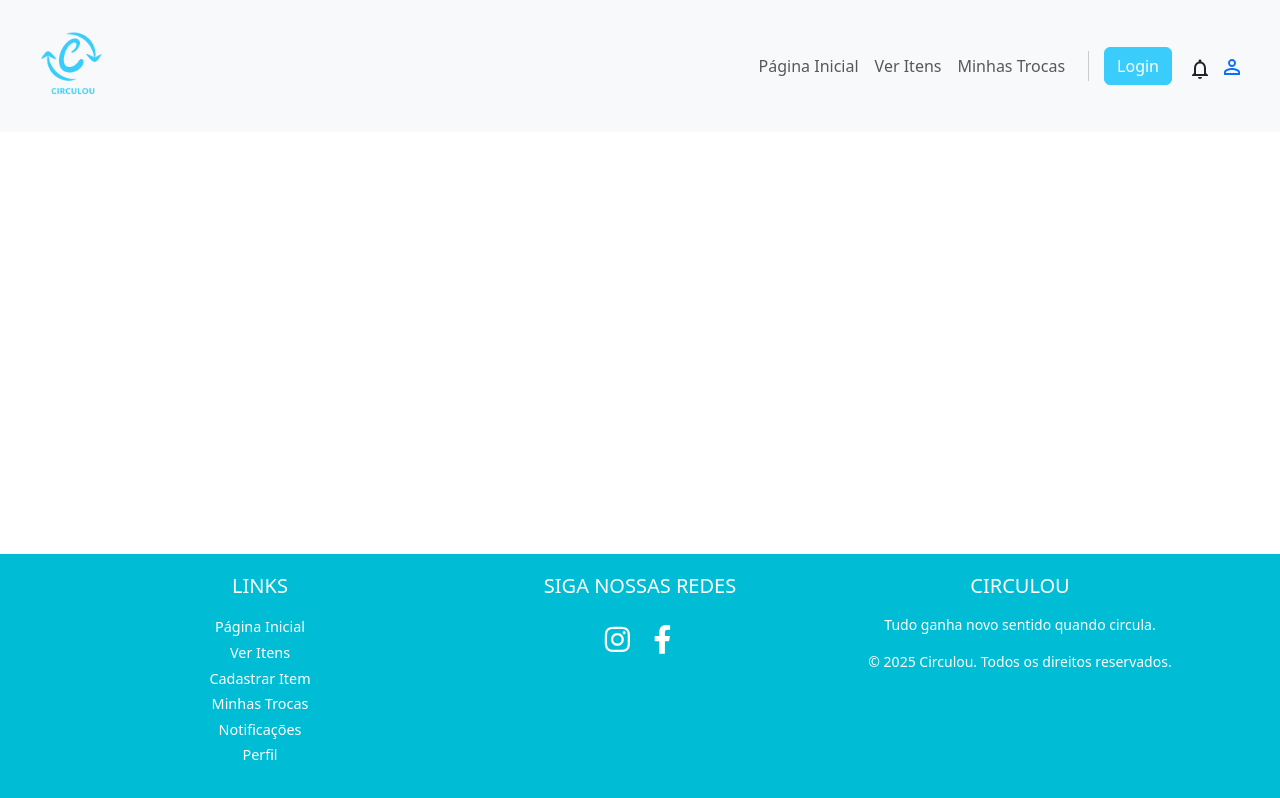
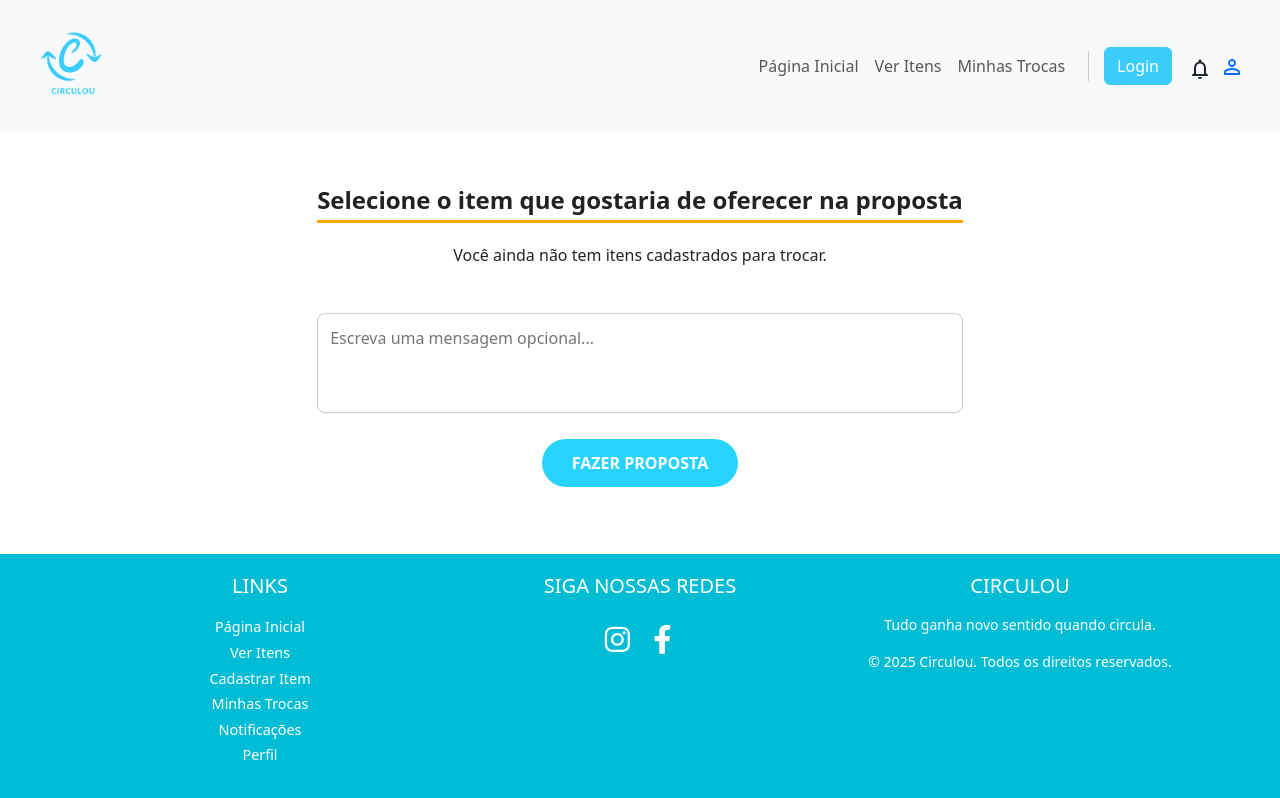
Before and after one commit to brunamartinsdev/frontend-feira-de-trocas, a React (Vite) app: page /propor-troca/1 in a window 1280 px wide. Built offline with nearby package versions, Linux system fonts and the light colour scheme.

Commit message:
Atualização

```diff
--- a/src/App.jsx
+++ b/src/App.jsx
@@ -4,6 +4,7 @@ import { BrowserRouter, Routes, Route } from 'react-router-dom';
 
 import LoginPage from './pages/LoginPage';
 import CadastrarItemPage from './pages/CadastrarItemPage';
+import PropostaTrocaPage from './pages/PropostaTrocaPage';
 
 import Header from './components/Header.jsx';
 import Footer from './components/Footer.jsx';
@@ -20,6 +21,7 @@ function App() {
         <Route path="/" element={<HomePage />} />
         <Route path="/login" element={<LoginPage />} />
         <Route path="/cadastrar-item" element={<CadastrarItemPage />} />
+        <Route path="/propor-troca/:itemId" element={<PropostaTrocaPage />} /> {}
         {/* Exemplo de páginas futuras:
         <Route path="/perfil" element={<PerfilPage />} />
         <Route path="/cadastro" element={<CadastroItemPage />} />
--- a/src/components/ItemCard.jsx
+++ b/src/components/ItemCard.jsx
@@ -1,22 +1,33 @@
 import React from 'react';
+import { useNavigate } from 'react-router-dom'; // adicionado para navegação
 
-const ItemCard = ({ item }) => { //recebe um objeto 'item' como prop
+const ItemCard = ({ item }) => {
+    const navigate = useNavigate(); // hook para redirecionamento
+
+    const handleProporTroca = () => {
+        navigate(`/propor-troca/${item.id}`); //  redireciona com o ID do item
+    };
+
     return (
         <div className="card h-100">
             {item.foto ?
-                //se o item tem foto, usa a imagem real
                 <img src={item.foto} alt={item.nome} className="card-img-top" style={{ height: '300px', objectFit: 'cover' }} />
-            :
-            //placeholder de imagem se não tiver foto
-            <div className="card-img-top bg-light d-flex align-items-center justify-content-center" style={{ height: '180px' }}>
-                <span className="text-muted">Sem Foto</span>
-            </div>
-      }
+                :
+                <div className="card-img-top bg-light d-flex align-items-center justify-content-center" style={{ height: '180px' }}>
+                    <span className="text-muted">Sem Foto</span>
+                </div>
+            }
             <div className="card-body d-flex flex-column">
                 <h5 className="card-title">{item.nome}</h5>
                 <p className="card-text text-muted mb-2">Categoria: {item.categoria}</p>
                 <p className="card-text text-muted mb-2">Usuário: {item.usuarioResponsavel.nome}</p>
-                <button className="btn btn-primary btn-sm mt-auto custom-troca-button" style={{ backgroundColor: '#3accfa', borderColor: '#3accfa' }}>Propor Troca</button>
+                <button
+                    className="btn btn-primary btn-sm mt-auto custom-troca-button"
+                    style={{ backgroundColor: '#3accfa', borderColor: '#3accfa' }}
+                    onClick={handleProporTroca} // evento adicionado
+                >
+                    Propor Troca
+                </button>
             </div>
         </div>
     );
--- /dev/null
+++ b/src/pages/PropostaTrocaPage.css
@@ -0,0 +1,91 @@
+.proposta-container {
+  padding: 40px;
+  max-width: 1000px;
+  margin: auto;
+  text-align: center;
+}
+
+.item-desejado {
+  display: flex;
+  gap: 20px;
+  align-items: center;
+  background-color: #f4f4f4;
+  border-radius: 15px;
+  padding: 20px;
+  margin-bottom: 30px;
+}
+
+.item-desejado img {
+  width: 150px;
+  height: 150px;
+  border-radius: 12px;
+  object-fit: cover;
+}
+
+.lista-itens {
+  display: flex;
+  gap: 20px;
+  flex-wrap: wrap;
+  justify-content: center;
+  margin-bottom: 30px;
+}
+
+.item-card {
+  background: white;
+  border: 2px solid transparent;
+  border-radius: 12px;
+  padding: 15px;
+  width: 200px;
+  transition: 0.3s;
+  cursor: pointer;
+}
+
+.item-card img {
+  width: 100%;
+  height: 120px;
+  object-fit: cover;
+  border-radius: 8px;
+}
+
+.item-card:hover {
+  border-color: #00c2ff;
+}
+
+.item-card.selecionado {
+  border-color: #00c2ff;
+  box-shadow: 0 0 10px #00c2ff88;
+}
+
+.titulo {
+  font-size: 1.5rem;
+  margin-bottom: 20px;
+  border-bottom: 3px solid orange;
+  display: inline-block;
+  padding-bottom: 5px;
+}
+
+.mensagem {
+  width: 100%;
+  height: 100px;
+  margin-bottom: 20px;
+  padding: 12px;
+  border-radius: 8px;
+  border: 1px solid #ccc;
+  resize: none;
+}
+
+.btn-propor {
+  background-color: #28d4ff;
+  color: white;
+  border: none;
+  padding: 12px 30px;
+  font-weight: bold;
+  font-size: 1rem;
+  border-radius: 30px;
+  cursor: pointer;
+  transition: 0.2s;
+}
+
+.btn-propor:hover {
+  background-color: #00b7e9;
+}
--- /dev/null
+++ b/src/pages/PropostaTrocaPage.jsx
@@ -0,0 +1,119 @@
+import React, { useEffect, useState } from "react";
+import { useParams } from "react-router-dom";
+import "./PropostaTrocaPage.css";
+
+export default function PropostaTrocaPage() {
+  const { id } = useParams(); // id do item desejado
+  const [itemDesejado, setItemDesejado] = useState(null);
+  const [meusItens, setMeusItens] = useState([]);
+  const [itemSelecionado, setItemSelecionado] = useState(null);
+  const [mensagem, setMensagem] = useState("");
+
+  // Buscar item desejado
+  useEffect(() => {
+    if (!id) return;
+    fetch(`http://localhost:8084/itens/${id}`)
+      .then((res) => {
+        if (!res.ok) throw new Error("Item não encontrado");
+        return res.json();
+      })
+      .then((data) => setItemDesejado(data))
+      .catch((err) => console.error("Erro ao carregar item desejado:", err));
+  }, [id]);
+
+  // Buscar meus itens
+  useEffect(() => {
+    const token = localStorage.getItem("token");
+    if (!token) return;
+
+    fetch("http://localhost:8084/usuarios/itens", {
+      headers: { Authorization: `Bearer ${token}` },
+    })
+      .then((res) => {
+        if (!res.ok) throw new Error("Erro ao buscar seus itens");
+        return res.json();
+      })
+      .then((data) => {
+        if (Array.isArray(data)) {
+          setMeusItens(data);
+        } else {
+          console.error("Resposta inesperada:", data);
+          setMeusItens([]);
+        }
+      })
+      .catch((err) => console.error("Erro ao carregar seus itens:", err));
+  }, []);
+
+  function enviarProposta() {
+    const token = localStorage.getItem("token");
+
+    if (!itemSelecionado) {
+      alert("Selecione um item seu para a troca.");
+      return;
+    }
+
+    fetch("http://localhost:8084/trocas/propor", {
+      method: "POST",
+      headers: {
+        "Content-Type": "application/json",
+        Authorization: `Bearer ${token}`,
+      },
+      body: JSON.stringify({
+        itemDesejadoId: itemDesejado?.id,
+        itemOferecidoId: itemSelecionado,
+        mensagem,
+      }),
+    })
+      .then((res) => {
+        if (!res.ok) throw new Error("Erro ao enviar proposta");
+        alert("Proposta enviada com sucesso!");
+      })
+      .catch((err) => alert(err.message));
+  }
+
+  return (
+    <div className="proposta-container">
+      {itemDesejado && (
+        <div className="item-desejado">
+          <img src={itemDesejado.imagemUrl} alt="Item desejado" />
+          <div>
+            <h2>{itemDesejado.nome}</h2>
+            <p>{itemDesejado.descricao}</p>
+          </div>
+        </div>
+      )}
+
+      <h3 className="titulo">Selecione o item que gostaria de oferecer na proposta</h3>
+
+      <div className="lista-itens">
+        {Array.isArray(meusItens) && meusItens.length > 0 ? (
+          meusItens.map((item) => (
+            <div
+              key={item.id}
+              className={`item-card ${itemSelecionado === item.id ? "selecionado" : ""}`}
+              onClick={() => setItemSelecionado(item.id)}
+            >
+              <img src={item.imagemUrl} alt={item.nome} />
+              <h4>{item.nome}</h4>
+              <p>{item.descricao}</p>
+              <button>Escolher</button>
+            </div>
+          ))
+        ) : (
+          <p>Você ainda não tem itens cadastrados para trocar.</p>
+        )}
+      </div>
+
+      <textarea
+        placeholder="Escreva uma mensagem opcional..."
+        value={mensagem}
+        onChange={(e) => setMensagem(e.target.value)}
+        className="mensagem"
+      />
+
+      <button onClick={enviarProposta} className="btn-propor">
+        FAZER PROPOSTA
+      </button>
+    </div>
+  );
+}
```
